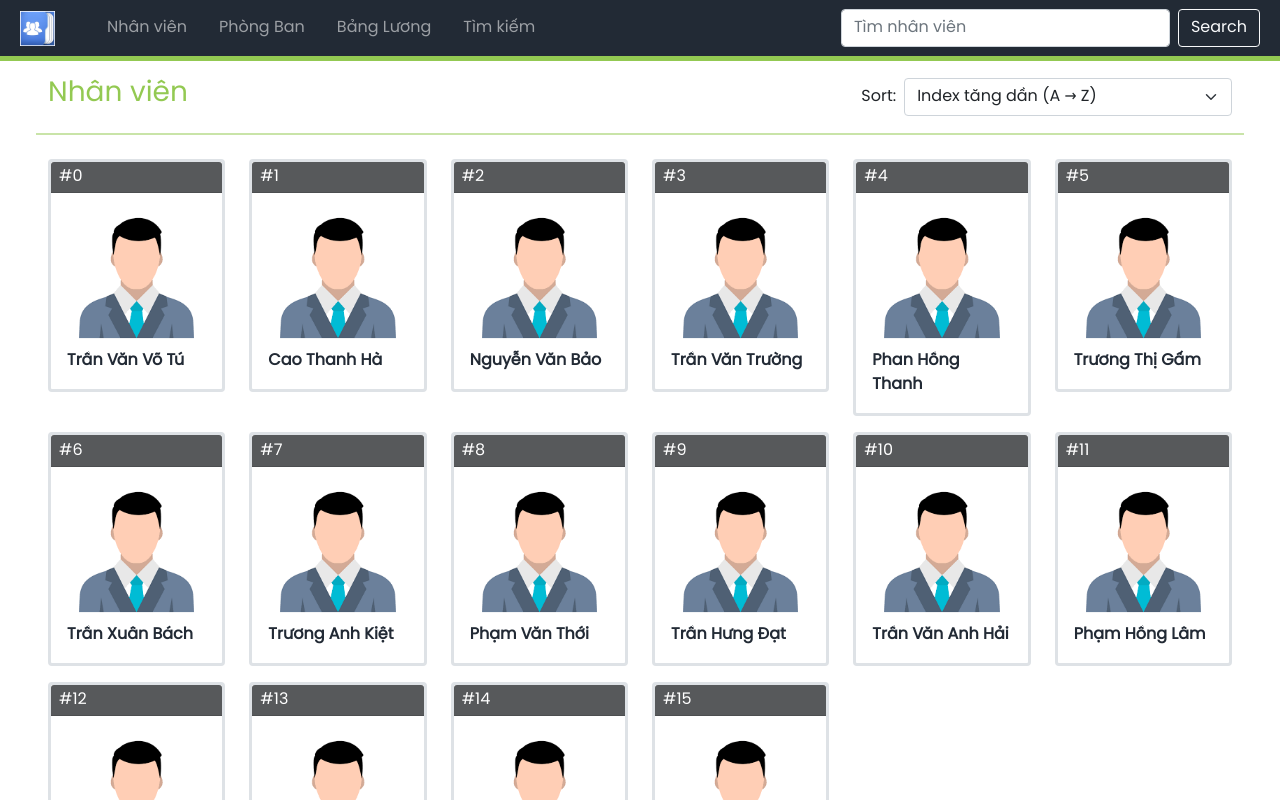
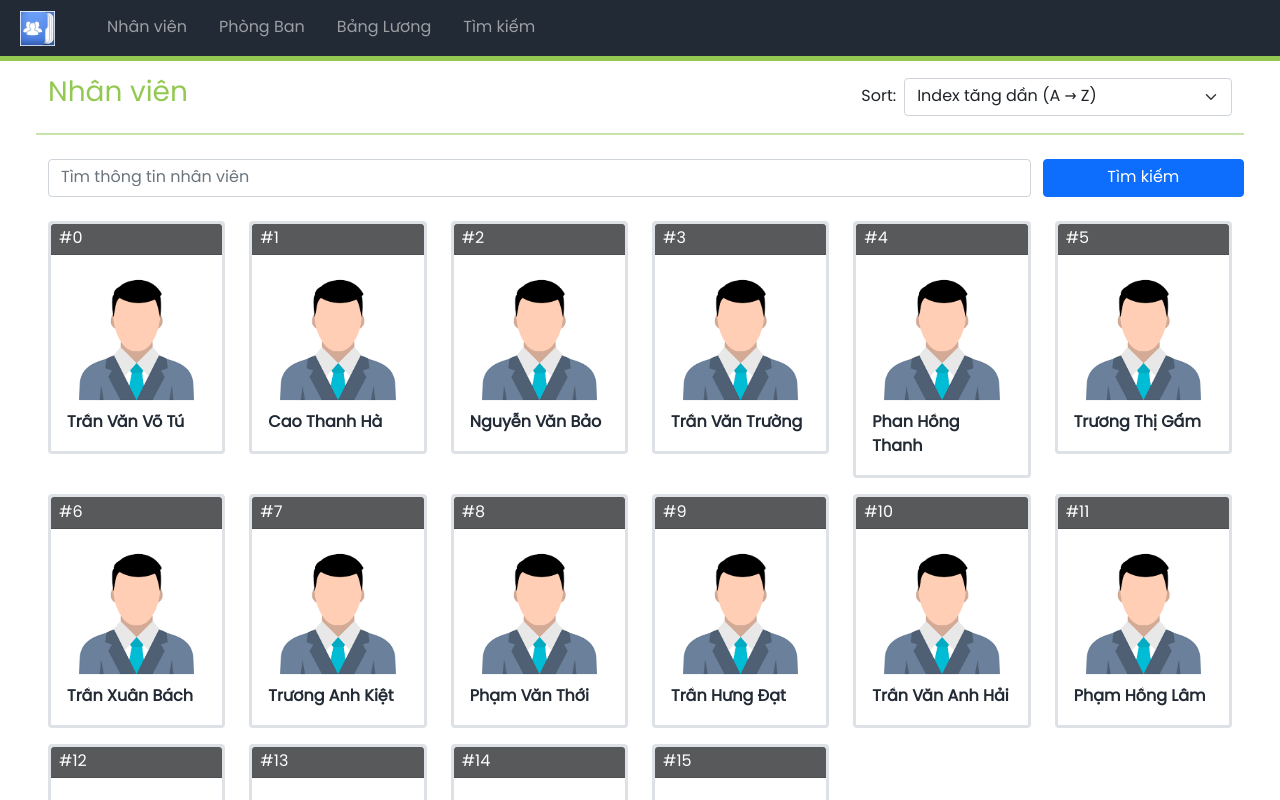
Before and after one commit to victhangnguyen/RJS101x_ASM_thangncfx16840, a React (Create React App) app: page / in a window 1280 px wide. Shown: the top 800 px of the page. Built offline with nearby package versions, Linux system fonts and the light colour scheme.

Commit message:
Redux and Comp StaffList

```diff
--- a/package.json
+++ b/package.json
@@ -3,6 +3,7 @@
   "version": "0.1.0",
   "private": true,
   "dependencies": {
+    "@reduxjs/toolkit": "^1.8.3",
     "@testing-library/jest-dom": "^5.16.4",
     "@testing-library/react": "^13.3.0",
     "@testing-library/user-event": "^13.5.0",
@@ -11,6 +12,7 @@
     "font-awesome": "^4.7.0",
     "react": "^18.2.0",
     "react-dom": "^18.2.0",
+    "react-redux": "^8.0.2",
     "react-router-dom": "^6.3.0",
     "react-scripts": "5.0.1",
     "reactstrap": "^9.1.1",
--- a/src/App.js
+++ b/src/App.js
@@ -1,5 +1,5 @@
 import React from 'react';
-import { BrowserRouter, Routes, Route, Navigate } from 'react-router-dom';
+import { BrowserRouter, Routes, Route } from 'react-router-dom';
 import './App.css';
 
 //! imp Components
@@ -11,16 +11,11 @@ import Search from './components/SearchComponent';
 import StaffDetail from './components/StaffDetailComponent';
 
 //! imp Datas
-import { STAFFS, DEPARTMENTS } from './shared/staffs';
 import PageNotFound from './pages/PageNotFound';
 
 export class App extends React.Component {
   constructor(props) {
     super(props);
-    this.state = {
-      staffs: STAFFS,
-      departments: DEPARTMENTS,
-    };
   }
   render() {
     return (
@@ -29,25 +24,13 @@ export class App extends React.Component {
           <Routes>
             <Route path="/" element={<Main />}>
               {/* <Route index element={<Navigate to="/staffs" />} /> */}
-              <Route index element={<Staff staffs={this.state.staffs} />} />
-              <Route
-                path="staffs"
-                element={<Staff staffs={this.state.staffs} />}
-              />
+              <Route index element={<Staff />} />
+              <Route path="staffs" element={<Staff />} />
               <Route path="staffs/:staffId" element={<StaffDetail />} />
 
-              <Route
-                path="department"
-                element={<Department departments={this.state.departments} />}
-              />
-              <Route
-                path="salary"
-                element={<Salary staffs={this.state.staffs} />}
-              />
-              <Route
-                path="search"
-                element={<Search staffs={this.state.staffs} />}
-              />
+              <Route path="department" element={<Department />} />
+              <Route path="salary" element={<Salary />} />
+              <Route path="search" element={<Search />} />
               {/* <Route path="search?:keywords" element={<Search />} /> */}
             </Route>
             <Route path="*" element={<PageNotFound />} />
--- a/src/components/DepartmentComponent.js
+++ b/src/components/DepartmentComponent.js
@@ -7,6 +7,9 @@ import {
   BreadcrumbItem,
 } from 'reactstrap';
 import { Link } from 'react-router-dom';
+import { useDispatch, useSelector } from 'react-redux';
+//! imp Actions
+import { getDepartments } from '../redux/features/departments/departmentsSlice';
 
 //! the Presentational Component
 function RenderDepartment({ department }) {
@@ -28,8 +31,14 @@ import { Link } from 'react-router-dom';
 }
 
 //! the Container Component
-  function Department(props) {
-    const departmentList = props.departments.map((department) => (
+function Department() {
+  const dispatch = useDispatch();
+
+  //! get Departments Data
+  dispatch(getDepartments());
+  const departments = useSelector((state) => state.departments);
+
+  const departmentList = departments?.map((department) => (
     <RenderDepartment key={department.id} department={department} />
   ));
   return (
--- a/src/components/HeaderComponent.js
+++ b/src/components/HeaderComponent.js
@@ -1,5 +1,5 @@
 import React from 'react';
-import { NavLink, useNavigate } from 'react-router-dom';
+import { NavLink } from 'react-router-dom';
 import { useNavigateSearch } from '../hooks';
 
 import {
@@ -45,25 +45,25 @@ function Header(props) {
     },
   ];
 
-  //! onSearchChange
-  const handleChange = function (e) {
-    setInputValues({
-      ...inputValues,
-      [e.target.name]: e.target.value,
-    });
-  };
+  // //! onSearchChange
+  // const handleChange = function (e) {
+  //   setInputValues({
+  //     ...inputValues,
+  //     [e.target.name]: e.target.value,
+  //   });
+  // };
 
-  const handleSubmit = function (e) {
-    e.preventDefault();
-    // navigate(`../search/${inputValues.search}`, { replace: true });
-    // navigateSearch('/search', { sort: 'date', order: 'newest' });
+  // const handleSubmit = function (e) {
+  //   e.preventDefault();
+  //   // navigate(`../search/${inputValues.search}`, { replace: true });
+  //   // navigateSearch('/search', { sort: 'date', order: 'newest' });
 
-    navigateSearch('/search', {
-      keyword: inputValues.search.trim().replace(/  +/g, ' '),
-    });
-    //! format empty
-    setInputValues(initInputValues);
-  };
+  //   navigateSearch('/search', {
+  //     keyword: inputValues.search.trim().replace(/  +/g, ' '),
+  //   });
+  //   //! format empty
+  //   setInputValues(initInputValues);
+  // };
 
   return (
     <div className="header">
@@ -93,7 +93,7 @@ function Header(props) {
               );
             })}
           </Nav>
-          <form className="d-flex">
+          {/* <form className="d-flex">
             <input
               name="search"
               value={inputValues.search}
@@ -109,7 +109,7 @@ function Header(props) {
             >
               Search
             </button>
-          </form>
+          </form> */}
         </Collapse>
       </Navbar>
     </div>
--- a/src/components/SalaryComponent.js
+++ b/src/components/SalaryComponent.js
@@ -12,6 +12,10 @@ import {
 } from 'reactstrap';
 import { Link } from 'react-router-dom';
 import { sortBy } from '../utils';
+//! imp RTK
+import { useDispatch, useSelector } from 'react-redux';
+//! Actions
+import { getStaffs } from '../redux/features/staffs/staffsSlice';
 
 function numberWithCommas(x) {
   return x.toString().replace(/\B(?=(\d{3})+(?!\d))/g, '.');
@@ -45,20 +49,23 @@ function RenderStaff({ staff }) {
   );
 }
 
-function SalaryComponent(props) {
+function SalaryComponent() {
   const initilalSetting = {
     sort: 'id-ascending',
   };
   const [setting, setSetting] = React.useState(initilalSetting);
+  const dispatch = useDispatch();
 
-  // const staffList = props.staffs.map((staff) => (
-  //   <RenderStaff key={staff.id} staff={staff} />
-  // ));
+  //! get Staffs Data
+  dispatch(getStaffs());
+  const staffs = useSelector((state) => state.staffs);
 
   //! renderStaff with the Shallow Array (sortBy)
-  const staffList = sortBy(props.staffs, setting.sort).map((staff) => (
-    <RenderStaff key={staff.id} staff={staff} />
-  ));
+  const staffList =
+    staffs &&
+    sortBy(staffs, setting.sort).map((staff) => (
+      <RenderStaff key={staff.id} staff={staff} />
+    ));
 
   const handleSortChange = function (e) {
     setSetting({
--- a/src/components/StaffDetailComponent.js
+++ b/src/components/StaffDetailComponent.js
@@ -7,9 +7,9 @@ import {
 } from 'reactstrap';
 // import { Link } from 'react-router-dom';
 import { useParams, Link } from 'react-router-dom';
-
-//! imp Datas
-import { STAFFS } from '../shared/staffs';
+import { useDispatch, useSelector } from 'react-redux';
+//! imp Actions
+import { getStaffs } from '../redux/features/staffs/staffsSlice';
 
 function getddmmyyyy(isoDate) {
   const date = new Date(isoDate);
@@ -49,10 +49,17 @@ function RenderStaff({ staff }) {
 }
 
 //! Presentational Component
-function StaffDetail(props) {
+function StaffDetail() {
   const params = useParams();
+  const dispatch = useDispatch();
 
-  const staff = STAFFS.find((staff) => String(staff.id) === params.staffId);
+  //! get Staffs Data
+  dispatch(getStaffs());
+  const staffs = useSelector((state) => state.staffs);
+
+  console.log('staffs - StaffDetail: ', staffs);
+
+  const staff = staffs?.find((staff) => String(staff.id) === params.staffId);
 
   //! guard clause
   if (!staff) return <></>;
--- a/src/components/StaffListComponent.js
+++ b/src/components/StaffListComponent.js
@@ -4,12 +4,20 @@ import {
   CardBody,
   CardTitle,
   CardHeader,
+  Form,
   FormGroup,
   Label,
   Input,
+  Button,
+  Row,
+  Col,
 } from 'reactstrap';
-import { Link } from 'react-router-dom';
+import { Link, useSearchParams } from 'react-router-dom';
 import { sortBy } from '../utils';
+//! imp TRK
+import { useDispatch, useSelector } from 'react-redux';
+//! imp Actions
+import { getStaffs } from '../redux/features/staffs/staffsSlice';
 
 //! Presentational Function Component
 function RenderStaff({ staff }) {
@@ -40,29 +48,60 @@ function RenderStaff({ staff }) {
 }
 
 //! Container Function
-function StaffListComponent(props) {
-  // console.log(`context StaffList`);
+function StaffListComponent() {
+  // console.log('context StaffList');
   const initialSetting = {
     sort: 'id-ascending',
   };
 
   const [setting, setSetting] = React.useState(initialSetting);
+  const [staffList, setStaffList] = React.useState([]);
 
-  //! setting State change => re-render
-  const staffList = sortBy(props.staffs, setting.sort).map((staff) => (
-    <RenderStaff key={staff.id} staff={staff} />
-  ));
+  const [searchParams, setSearchParams] = useSearchParams();
+  // console.log('searchParams: ', searchParams.get('keywords')); //! __DEBUG __params
+  const keyword = searchParams.get('keyword')?.toLowerCase().replace(/ +/g, '');
 
-  // React.useEffect(() => {
-  //   console.log(`compDidUpdate: `, setting.sort);
-  //   return () => {
-  //     staffList.current = props.staffs.map((staff) => (
-  //       <RenderStaff key={staff.id} staff={staff} />
-  //     ));
-  //     //! unmount
-  //     console.log(`Unmount: `, staffList.current);
-  //   };
-  // }, []);
+  const dispatch = useDispatch();
+  dispatch(getStaffs());
+  const staffs = useSelector((state) => state.staffs);
+  console.log('staffs - StaffListComponent: ', staffs);
+  console.log('staffs - renderedStaffs: ', staffList);
+  /*
+  Sử dụng chức năng tìm kiếm nhân viên bằng tên nhân viên thành công sử dụng Uncontrolled Form.
+  */
+  const inputSearch = React.useRef();
+  console.log('inputSearch.current: ', inputSearch.current); //! __DEBUG __inputSearch
+
+  //! Effect with [staffs]
+  React.useEffect(() => {
+    console.log('%cstaffs data render', 'color: red; font-weight: bold');
+    setStaffList(staffs);
+  }, [dispatch, staffs]);
+
+  // render <Presentational Staff>
+  let renderStaffList =
+    staffList &&
+    sortBy(staffList, setting.sort).map((staff) => (
+      <RenderStaff key={staff.id} staff={staff} />
+    ));
+
+  const handleSearch = function (e) {
+    console.log('handleSearch');
+    e.preventDefault();
+    // alert('A name was submitted: ' + inputSearch.current?.value);
+    const filteredStaff = sortBy(
+      staffs.filter((staff) => {
+        if (!inputSearch.current) return true;
+        const name = staff.name.toLowerCase().replace(/ +/g, '');
+        return (
+          String(staff.id) === inputSearch.current.value ||
+          name.indexOf(inputSearch.current.value) !== -1
+        );
+      }),
+      setting.sort
+    );
+    setStaffList(filteredStaff);
+  };
 
   const handleSortChange = function (e) {
     // console.log(e.target.value);
@@ -103,7 +142,29 @@ function StaffListComponent(props) {
         </div>
       </div>
       {/* {console.log(`render`)} */}
-      <div className="row">{staffList}</div>
+      <Form className="my-2" onSubmit={handleSearch}>
+        <FormGroup>
+          <Row>
+            <Col className="col-10">
+              <Input
+                /*
+                innerRef is the ref attribute
+                */
+                innerRef={inputSearch}
+                id="search"
+                name="search"
+                type="search"
+                placeholder="Tìm thông tin nhân viên"
+              />
+            </Col>
+            <Button type="submit" className="col-2" color="primary">
+              Tìm kiếm
+            </Button>
+          </Row>
+        </FormGroup>
+      </Form>
+
+      <div className="row">{renderStaffList}</div>
     </div>
   );
 }
--- a/src/index.js
+++ b/src/index.js
@@ -7,12 +7,17 @@ import 'font-awesome/css/font-awesome.min.css';
 import './index.css';
 import App from './App';
 import reportWebVitals from './reportWebVitals';
+//! import Redux RTK
+import { store } from './redux/store';
+import { Provider } from 'react-redux';
 
 const root = ReactDOM.createRoot(document.getElementById('root'));
 root.render(
-  <React.StrictMode>
-    <App />
-  </React.StrictMode>
+  // <React.StrictMode>
+    <Provider store={store}>
+      <App />
+    </Provider>
+  // </React.StrictMode>
 );
 
 // If you want to start measuring performance in your app, pass a function
```
Also changed, not shown: 1 other file (tests, documents, lock files or other folders). Lines whose indentation alone changed are shown as unchanged.
